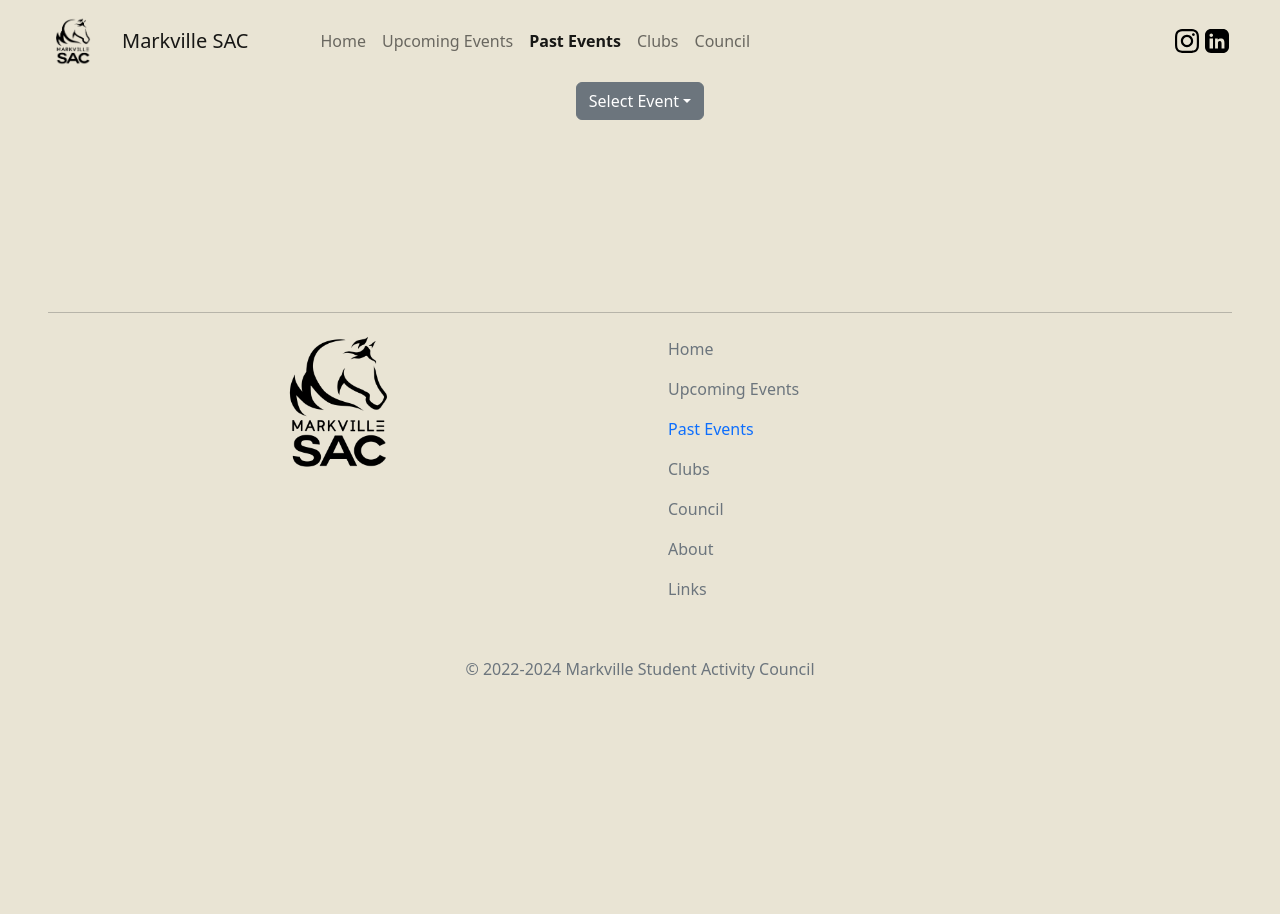
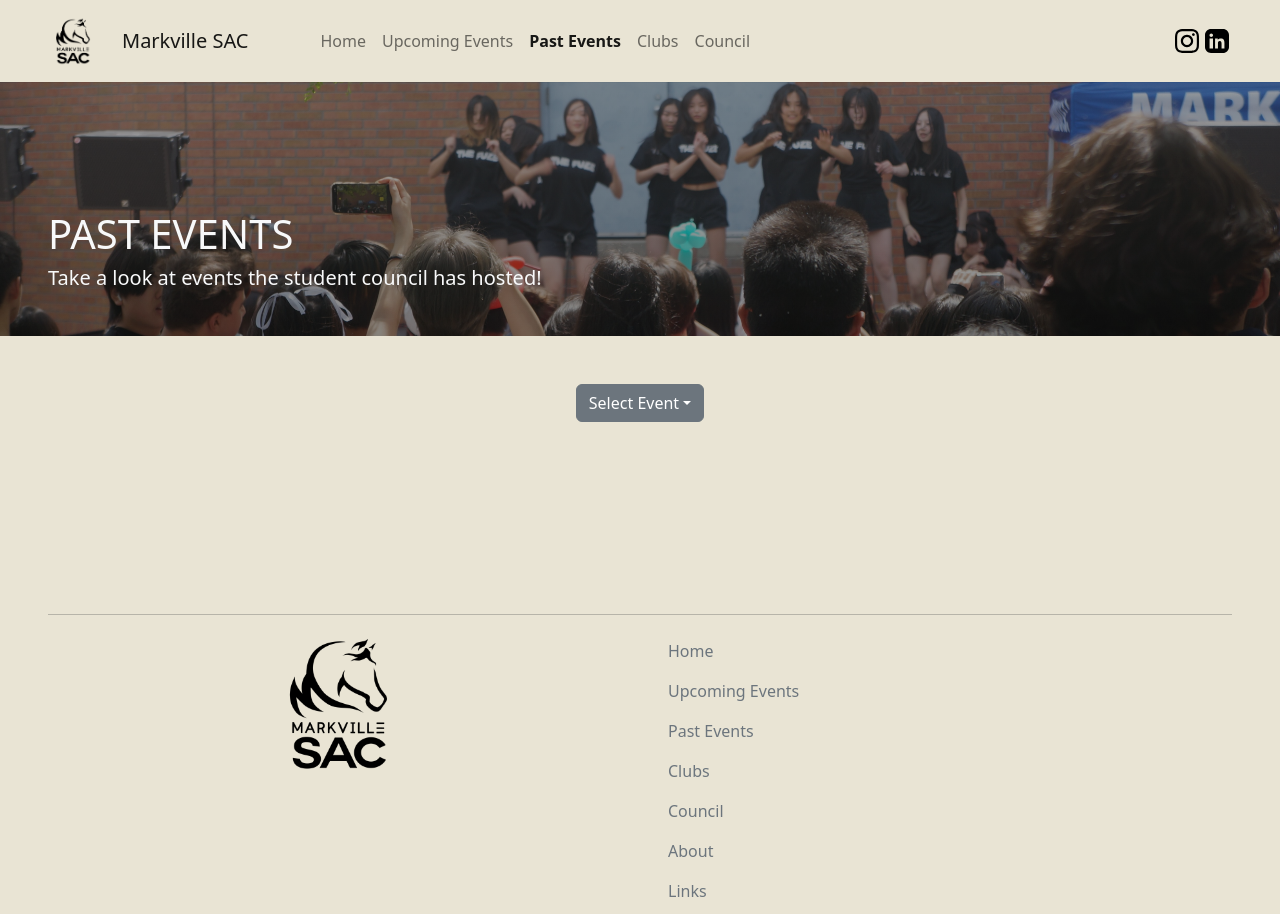
Before and after one commit to markvillesac/markvillesac.github.io, a plain HTML site: page html/past-events.html in a window 1280 px wide. Shown: the top 914 px of the page. Before the commit the page ends 800 px from the top, so only its background shows below. Drawn offline with nearby package versions, Linux system fonts and the light colour scheme.

Commit message:
pastevents update and fixed footer

```diff
--- a/html/footer.html
+++ b/html/footer.html
@@ -9,7 +9,7 @@
       <ul class="nav flex-column">
         <li class="nav-item"><a href="/index.html" class="nav-link text-muted">Home</a></li>
         <li class="nav-item"><a href="/html/upcoming-events.html" class="nav-link text-muted">Upcoming Events</a></li>
-        <li class="nav-item"><a class="nav-link" href="/html/past-events.html">Past Events</a></li>
+        <li class="nav-item"><a href="/html/past-events.html" class="nav-link text-muted">Past Events</a></li>
         <li class="nav-item"><a href="/html/clubs.html" class="nav-link text-muted">Clubs</a></li>
         <li class="nav-item"><a href="/html/council.html" class="nav-link text-muted">Council</a></li>
         <li class="nav-item"><a href="/html/about.html" class="nav-link text-muted">About</a></li>
--- a/html/past-events.html
+++ b/html/past-events.html
@@ -81,10 +81,16 @@
  </header>
 
  <main>
+    <div class="container-fluid p-0" style="background-size:cover; background-position:center; position:relative; overflow:hidden; padding-top:18vw; background-image: linear-gradient(rgba(59, 59, 59, 0.5), rgba(24, 24, 24, 0.5)),url(/assets/past-events/pastEvents.JPG)">
+      <div class="px-5">
+          <h1 class="text-light" style="padding-top:10vw;">PAST EVENTS</h1>
+          <h5 class="text-light" style="padding-bottom:3vw;">Take a look at events the student council has hosted!</h5>
+      </div>
+    </div>
 
-  <div class="container-fluid px-5">
 
-    <div class="dropdown text-center">
+
+    <div class="dropdown text-center pt-5">
       <button class="btn btn-secondary dropdown-toggle" type="button" data-bs-toggle="dropdown" aria-expanded="false">Select Event</button>
 
       <ul class="dropdown-menu justify-content-center" id="issues" style="overflow:scroll; height:20rem;">
```
Also changed, not shown: assets/past-events/pastEvents.JPG (added), styles.css (line endings or trailing spaces).
